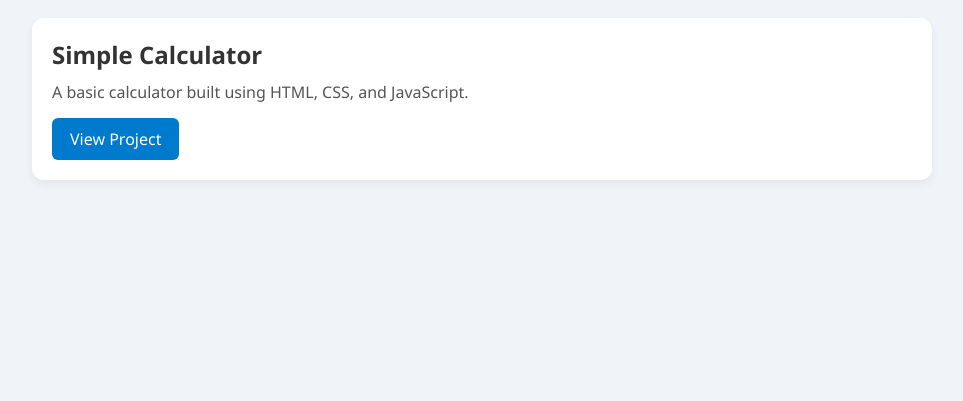
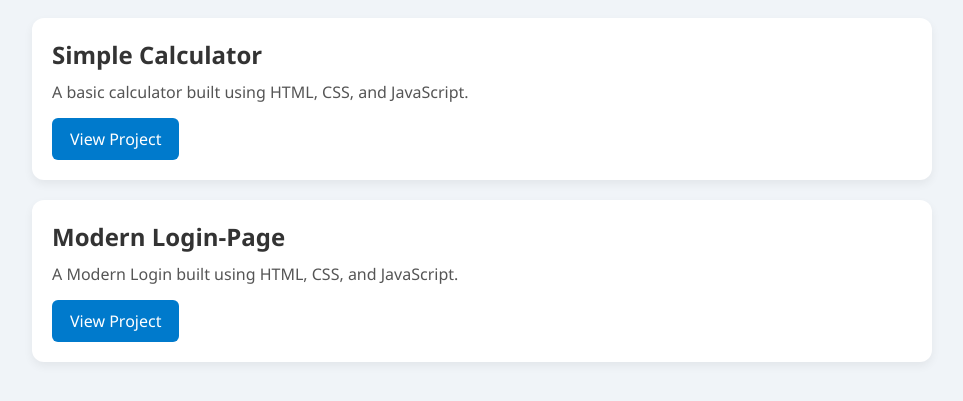
Before and after one commit to walkwithvbhav/portfolio, a plain HTML site: page projects.html in a window 1280 px wide. Shown: the part 95-496 px from the top of the page, without its empty margins (158-1121 px from the left). Drawn offline with Linux system fonts and the light colour scheme.

Commit message:
login page project add

```diff
--- a/projects.html
+++ b/projects.html
@@ -87,6 +87,14 @@
     </div>
 
     <!-- Add more projects here if needed -->
+      <div class="project-card">
+      <h2>Modern Login-Page</h2>
+      <p>A Modern Login built using HTML, CSS, and JavaScript.</p>
+      <a href="https://walkwithvbhav.github.io/login-page/" target="_blank">View Project</a>
+    </div>
+
+
+
 
   </div>
 
```
